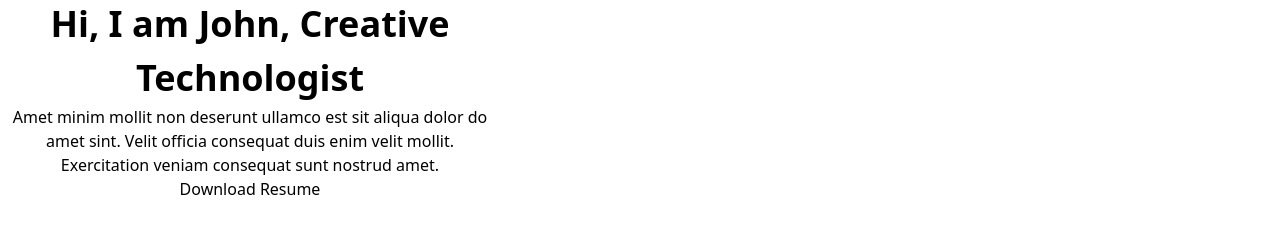
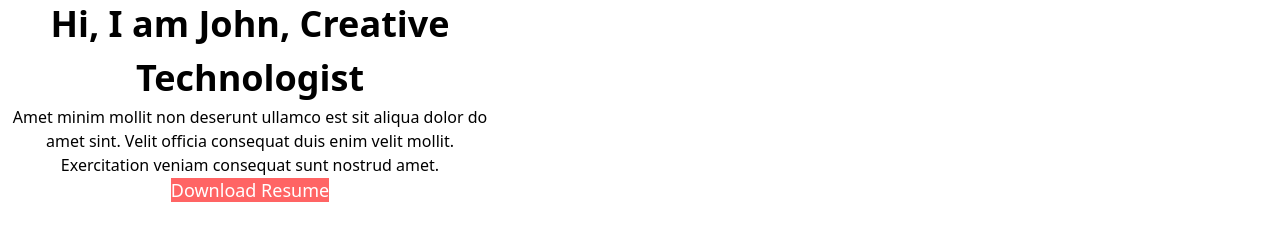
Before and after one commit to Phuc-NH293/my-projeck-vanilla, a website built with Vite: page index.html in a window 1280 px wide. Shown: the part 27-268 px from the top of the page. Built offline with nearby package versions, Linux system fonts and the light colour scheme.

Commit message:
phuc css

```diff
--- a/style.css
+++ b/style.css
@@ -114,8 +114,14 @@ button:focus-visible {
 }
 .row-items-info {
 width: 500px;
+gap: 8px;
 }
 .row-items-info h2{
   font-weight: 600;
     font-size: 36px;
 }
+.row-items-info a {
+  font-size: 18px;
+  background-color: #FF6464;
+  color: #fff;
+}
```
